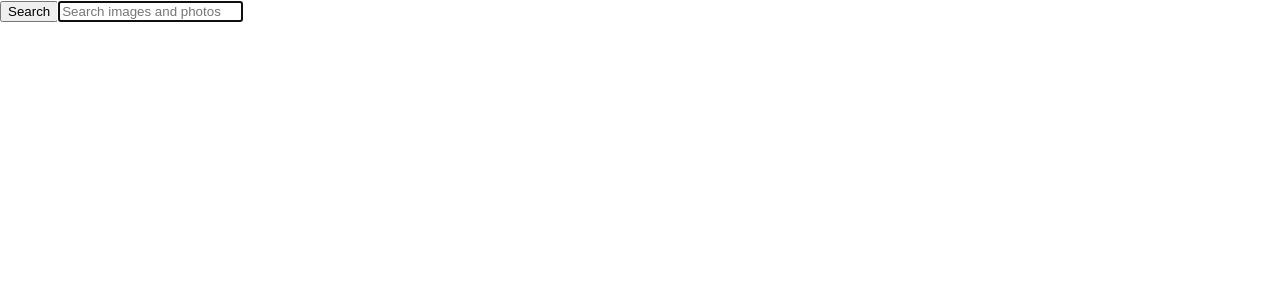
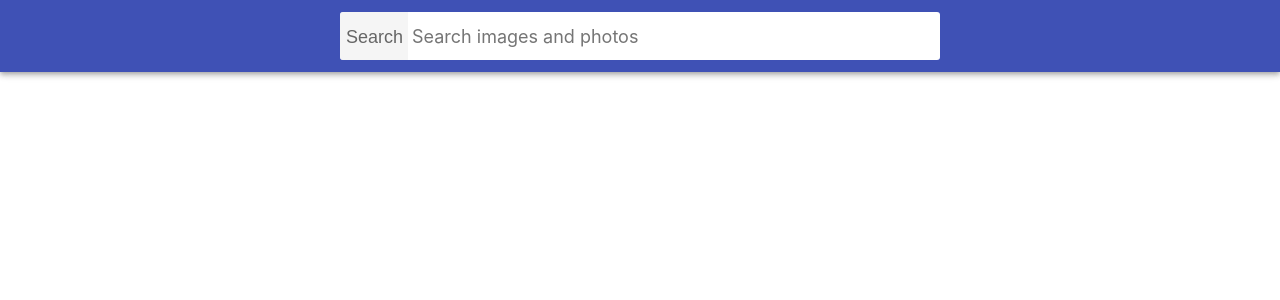
Before and after one commit to heilya/goit-react-hw-03-image-finder, a React (Create React App) app: page / in a window 1280 px wide. Shown: the top 300 px of the page. Built offline with nearby package versions, Linux system fonts and the light colour scheme.

Commit message:
css done

```diff
--- a/package.json
+++ b/package.json
@@ -4,6 +4,7 @@
   "private": true,
   "homepage": "https://heilya.github.io/goit-react-hw-03-image-finder/",
   "dependencies": {
+    "@flaticon/flaticon-uicons": "^2.4.0",
     "@testing-library/jest-dom": "^5.16.3",
     "@testing-library/react": "^12.1.4",
     "@testing-library/user-event": "^13.5.0",
@@ -14,6 +15,7 @@
     "react-loader-spinner": "^5.3.4",
     "react-modal": "^3.16.1",
     "react-scripts": "5.0.1",
+    "styled-components": "^6.0.7",
     "web-vitals": "^2.1.3"
   },
   "scripts": {
--- a/src/components/imageGallery/imageGalleryItem/imagegalleryitem.js
+++ b/src/components/imageGallery/imageGalleryItem/imagegalleryitem.js
@@ -1,14 +1,30 @@
 import { Component } from 'react';
 import Modal from 'react-modal';
+import {GalleryItem, Image} from './imagegalleryitem.styled'
+
+
 const customStyles = {
     content: {
+      position: 'absolute',
       top: '50%',
       left: '50%',
       right: 'auto',
       bottom: 'auto',
       marginRight: '-50%',
       transform: 'translate(-50%, -50%)',
+      backgroundColor: 'rgba(0, 0, 0, 0)',
+      border: 'none',
+
+
     },
+    overlay: {
+        position: 'fixed',
+        top: 0,
+        left: 0,
+        right: 0,
+        bottom: 0,
+        backgroundColor: 'rgba(0, 0, 0, 0.8)',
+      },
   };
   Modal.setAppElement('#root');
 
@@ -22,9 +38,9 @@ export class ImageGalleryItem extends Component {
       render(){
         const {smallImage,largeImage, description} = this.props;
         return(
-            <><li className="gallery-item">
-            <img src={smallImage} alt={description} onClick={this.openModal}/>
-            </li>
+            <><GalleryItem>
+            <Image src={smallImage} alt={description} onClick={this.openModal}/>
+            </GalleryItem>
          <Modal
           isOpen={this.state.isModalOpen}
           onRequestClose={this.closeModal}
@@ -32,7 +48,7 @@ export class ImageGalleryItem extends Component {
         >
           <div className="overlay">
           <div className="modal">
-          <img src={largeImage} alt={description} />
+          <img src={largeImage} alt={description} width="1000" height="800"/>
           </div>
           </div>
         </Modal></>
--- /dev/null
+++ b/src/components/imageGallery/imageGalleryItem/imagegalleryitem.styled.js
@@ -0,0 +1,19 @@
+import styled from 'styled-components';
+
+
+export const GalleryItem = styled.li`
+border-radius: 2px;
+  box-shadow: 0px 1px 3px 0px rgba(0, 0, 0, 0.2),
+    0px 1px 1px 0px rgba(0, 0, 0, 0.14), 0px 2px 1px -1px rgba(0, 0, 0, 0.12);`;
+
+
+
+export const Image = styled.img`
+  width: 100%;
+  height: 260px;
+  object-fit: cover;
+  transition: transform 250ms cubic-bezier(0.4, 0, 0.2, 1);
+  &:hover {
+  transform: scale(1.03);
+  cursor: zoom-in;
+  }`;
--- a/src/components/imageGallery/imagegallery.js
+++ b/src/components/imageGallery/imagegallery.js
@@ -1,11 +1,12 @@
 import React from "react";
 
 import {ImageGalleryItem} from "./imageGalleryItem/imagegalleryitem";
+import { Gallery } from "./imagegallery.styled";
 
 
 export const ImageGallery = ({ images }) => {
     return (
-        <ul className="gallery">
+        <Gallery>
             {images.map((image) => (
                 <ImageGalleryItem
                     key={image.id}
@@ -15,6 +16,6 @@ export const ImageGallery = ({ images }) => {
                     description={image.tags}
                 />
             ))}
-        </ul>
+        </Gallery>
     );
 };
--- /dev/null
+++ b/src/components/imageGallery/imagegallery.styled.js
@@ -0,0 +1,14 @@
+import styled from 'styled-components';
+
+
+export const Gallery = styled.ul`
+  display: grid;
+  max-width: calc(100vw - 48px);
+  grid-template-columns: repeat(auto-fill, minmax(320px, 1fr));
+  grid-gap: 16px;
+  margin-top: 0;
+  margin-bottom: 0;
+  padding: 0;
+  list-style: none;
+  margin-left: auto;
+  margin-right: auto;`;
--- a/src/components/loadMore/button.js
+++ b/src/components/loadMore/button.js
@@ -1,10 +1,10 @@
 import React from "react";
-
+import {ButtonLoad, Container} from './button.styled'
 
 export const Button =({onClick}) => {
     return (
-        <div>
-            <button type ="button" onClick={onClick}>Load more</button>
-        </div>
+        <Container>
+            <ButtonLoad type ="button" onClick={onClick}>Load more</ButtonLoad>
+        </Container>
     );
 };
--- /dev/null
+++ b/src/components/loadMore/button.styled.js
@@ -0,0 +1,32 @@
+import styled from 'styled-components';
+
+
+export const ButtonLoad = styled.button`
+padding: 8px 16px;
+  border-radius: 2px;
+  background-color: #3f51b5;
+  transition: all 250ms cubic-bezier(0.4, 0, 0.2, 1);
+  text-align: center;
+  display: inline-block;
+  color: #fff;
+  border: 0;
+  text-decoration: none;
+  cursor: pointer;
+  font-family: inherit;
+  font-size: 18px;
+  line-height: 24px;
+  font-style: normal;
+  font-weight: 500;
+  min-width: 180px;
+  box-shadow: 0px 3px 1px -2px rgba(0, 0, 0, 0.2),
+    0px 2px 2px 0px rgba(0, 0, 0, 0.14), 0px 1px 5px 0px rgba(0, 0, 0, 0.12);
+    &:hover:focus {
+        background-color: #303f9f;
+    }`;
+
+    export const Container = styled.div`
+    display: flex;
+    justify-content: center;
+    align-items: center;
+    margin-top:20px;
+    margin-bottom:20px;`;
--- a/src/components/searchbar/searchbar.js
+++ b/src/components/searchbar/searchbar.js
@@ -1,9 +1,9 @@
 import React from "react";
 import { Component } from "react";
 import toast from 'react-hot-toast';
+import {Header, Form, Input, Button} from './searchbar.styled'
 
 export class Searchbar extends Component {
-
 
 
   handleSubmit = event => {
@@ -19,22 +19,20 @@ export class Searchbar extends Component {
 
 render() {
   return(
-    <header className="searchbar">
-<form className="form" onSubmit={this.handleSubmit}>
-<button type="submit" className="button">
-  <span className="button-label">Search</span>
-</button>
+    <Header>
+<Form onSubmit={this.handleSubmit}>
+<Button type="submit">Search
+</Button>
 
-<input
-  className="input"
+<Input
   type="text"
   name="query"
   autoComplete="off"
   autoFocus
   placeholder="Search images and photos"
 />
-</form>
-</header>
+</Form>
+</Header>
 );
 };
 };
--- /dev/null
+++ b/src/components/searchbar/searchbar.styled.js
@@ -0,0 +1,62 @@
+import styled from 'styled-components';
+
+export const Header = styled.header`
+margin-bottom:20px;
+top: 0;
+  left: 0;
+  position:ticky;
+  z-index: 1100;
+  display: flex;
+  justify-content: center;
+  align-items: center;
+  min-height: 64px;
+  padding-right: 24px;
+  padding-left: 24px;
+  padding-top: 12px;
+  padding-bottom: 12px;
+  color: #fff;
+  background-color: #3f51b5;
+  box-shadow: 0px 2px 4px -1px rgba(0, 0, 0, 0.2),
+    0px 4px 5px 0px rgba(0, 0, 0, 0.14), 0px 1px 10px 0px rgba(0, 0, 0, 0.12);`;
+
+export const Form = styled.form`
+  display: flex;
+  align-items: center;
+  width: 100%;
+  max-width: 600px;
+  background-color: #fff;
+  border-radius: 3px;
+  overflow: hidden;`;
+
+
+export const Input = styled.input`
+  display: inline-block;
+  width: 100%;
+  font: inherit;
+  font-size: 20px;
+  border: none;
+  outline: none;
+  padding-left: 4px;
+  padding-right: 4px;
+
+  &::placeholder {
+    font: inherit;
+    font-size: 18px;
+  }
+`;
+
+export const Button = styled.button`
+  display: inline-block;
+  width: 68px;
+  height: 48px;
+  font-size: 18px;
+  text-align: center;
+  line-height: 48px;
+  border: 0;
+  opacity: 0.6;
+  transition: opacity 250ms cubic-bezier(0.4, 0, 0.2, 1);
+  cursor: pointer;
+  outline: none;
+  &:hover {
+    opacity: 1;
+  }`;
--- a/src/index.css
+++ b/src/index.css
@@ -1,10 +1,28 @@
 @import-normalize; /* bring in normalize.css styles */
+
+html {
+  box-sizing: border-box;
+  width: 100vw;
+  overflow-x: hidden;
+}
+
+*,
+*::before,
+*::after {
+  box-sizing: inherit;
+}
+img {
+  display: block;
+  max-width: 100%;
+  height: auto;
+}
 
 body {
   margin: 0;
-  font-family: -apple-system, BlinkMacSystemFont, 'Segoe UI', 'Roboto', 'Oxygen',
-    'Ubuntu', 'Cantarell', 'Fira Sans', 'Droid Sans', 'Helvetica Neue',
-    sans-serif;
+  font-family: -apple-system, BlinkMacSystemFont, 'Segoe UI', Roboto,
+    Oxygen-Sans, Ubuntu, Cantarell, 'Helvetica Neue', sans-serif;
+  color: #212121;
+  background-color: #fff;
   -webkit-font-smoothing: antialiased;
   -moz-osx-font-smoothing: grayscale;
 }
```
Also changed, not shown: 1 other file (tests, documents, lock files or other folders).
